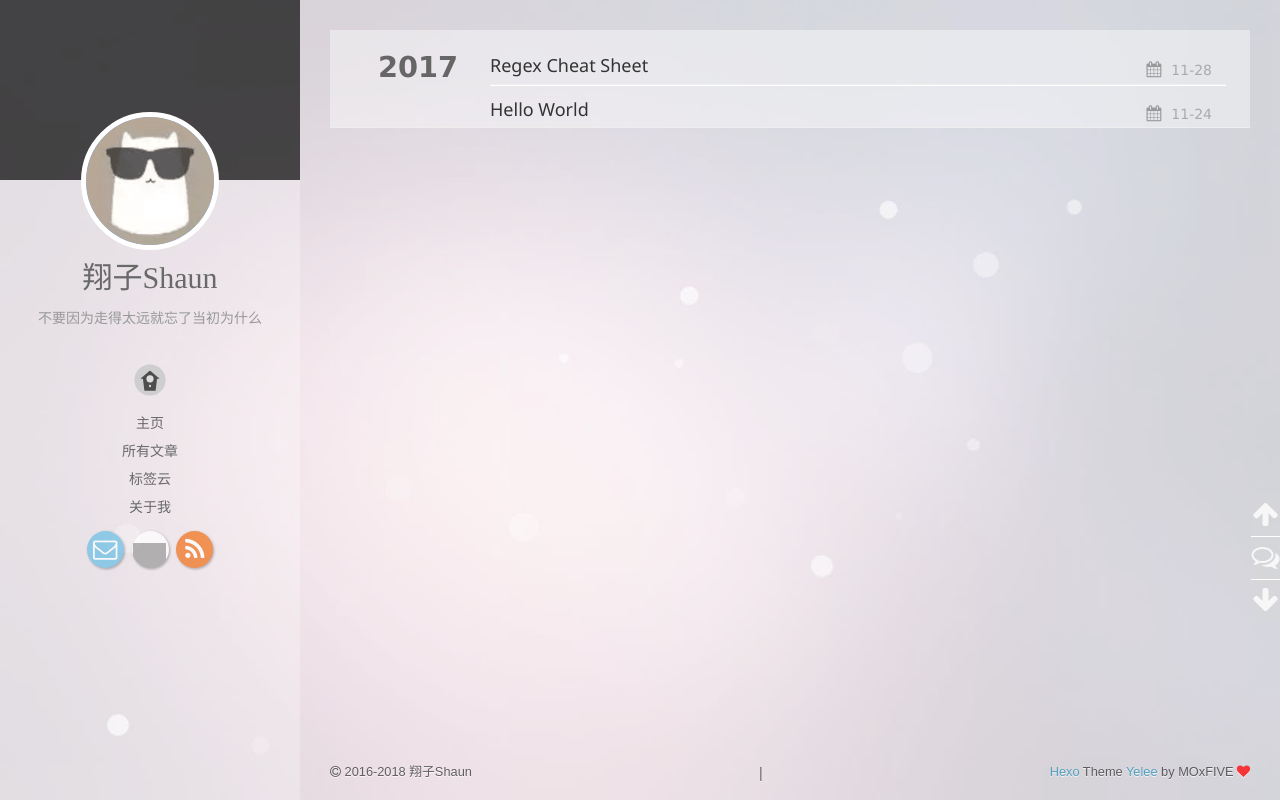
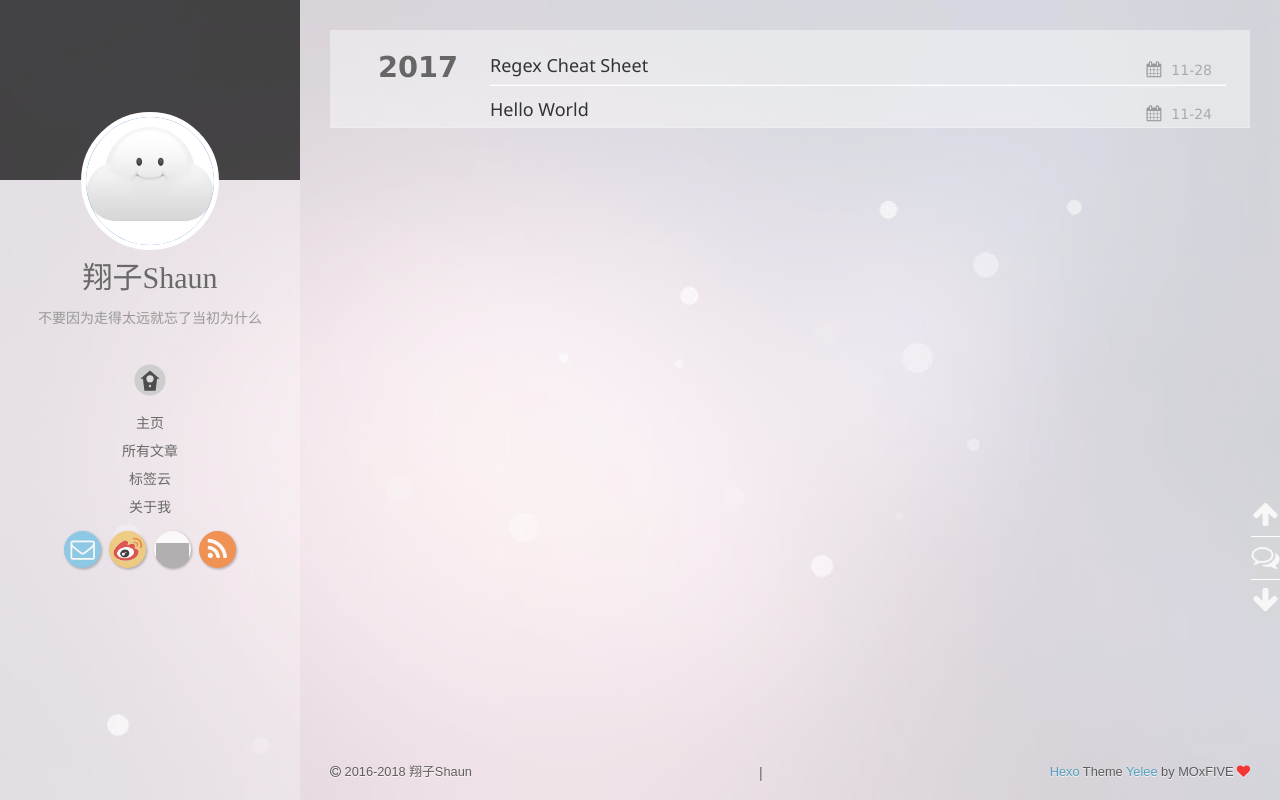
Before and after one commit to gaoxiangyu369/gaoxiangyu369.github.io, a plain HTML site: page archives/index.html in a window 1280 px wide. Drawn offline with nearby package versions, Linux system fonts and the light colour scheme; some packages are replaced by stand-ins of ours; grey boxes are pictures that could not be loaded; a script that the page names is missing.

Commit message:
Site updated: 2018-01-29 09:43:58

```diff
--- a/archives/index.html
+++ b/archives/index.html
@@ -93,7 +93,7 @@
 <div class="intrude-less">
     <header id="header" class="inner">
         <a href="/" class="profilepic">
-            <img src="/img/avatar.png" class="animated zoomIn">
+            <img src="/img/cloud.jpg" class="animated zoomIn">
         </a>
         <hgroup>
           <h1 class="header-author"><a href="/">翔子Shaun</a></h1>
@@ -169,6 +169,8 @@
 
                                 <a class="fa Email" href="mailto:123@123.com" title="Email"></a>
 
+                                <a class="fa 新浪微博" href="https://weibo.com/1764059837/profile?topnav=1&wvr=6&is_all=1" title="新浪微博"></a>
+
                                 <a class="fa GitHub" href="#" title="GitHub"></a>
 
                                 <a class="fa RSS" href="/atom.xml" title="RSS"></a>
@@ -220,7 +222,7 @@
     <div class="intrude-less">
         <header id="header" class="inner">
             <a href="/" class="profilepic">
-                <img src="/img/avatar.png" class="animated zoomIn">
+                <img src="/img/cloud.jpg" class="animated zoomIn">
             </a>
             <hgroup>
               <h1 class="header-author"><a href="/" title="回到主页">翔子Shaun</a></h1>
@@ -246,6 +248,8 @@
                         <ul class="social">
 
                                 <a class="fa Email" target="_blank" href="mailto:123@123.com" title="Email"></a>
+
+                                <a class="fa 新浪微博" target="_blank" href="https://weibo.com/1764059837/profile?topnav=1&wvr=6&is_all=1" title="新浪微博"></a>
 
                                 <a class="fa GitHub" target="_blank" href="#" title="GitHub"></a>
 
```
Also changed, not shown: 2017/11/24/hello-world/index.html (+6 -2 lines), 2017/11/28/regex/index.html (+6 -2 lines), archives/2017/11/index.html (+6 -2 lines), archives/2017/index.html (+6 -2 lines), index.html (+6 -2 lines), img/cloud.jpg (added).
